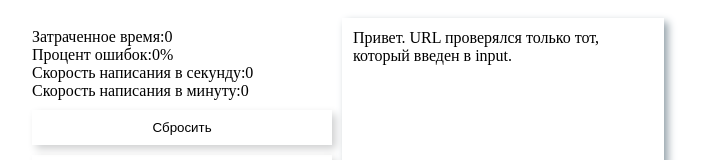
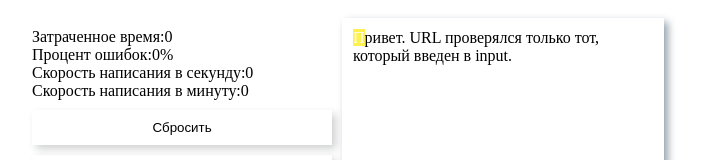
Before and after one commit to YatmanovEE/BWW, a React (Create React App) app in the folder client/: page / in a window 1280 px wide. Shown: the top 160 px of the page, without its empty margins (297-1001 px from the left). Built offline with nearby package versions, Linux system fonts and the light colour scheme.

Commit message:
feat: add selection of the first letter on first launch

```diff
--- a/client/src/components/Corrector.tsx
+++ b/client/src/components/Corrector.tsx
@@ -65,6 +65,10 @@ let style = createUseStyles(
 			},
 		}),
 		span: {},
+		ready: ({ theme }: IStyle) => ({
+			color: "white",
+			backgroundColor: theme.readyColor,
+		}),
 		correct: ({ theme }: IStyle) => ({
 			color: "white",
 			backgroundColor: theme.correctColor,
@@ -141,7 +145,9 @@ export const Corrector: FC<Props> = ({
 								className={join(
 									"span",
 									item.correct !== null
-										? item.correct
+										? item.correct === "ready"
+											? "ready"
+											: item.correct
 											? "correct"
 											: "error"
 										: "undefined"
--- a/client/src/redux/reducers/corrector.ts
+++ b/client/src/redux/reducers/corrector.ts
@@ -7,7 +7,7 @@ import {
 } from "./blackboardWithWords";
 type ICorrector = {
 	count: number;
-	correct: boolean | null;
+	correct: boolean | null | "ready";
 	value: string;
 };
 
@@ -37,11 +37,14 @@ function createCorrector(str: string): ICorrector[] {
 	str.slice(0, 700)
 		.split("")
 		.forEach((item, i) => {
-			arr.push({
-				count: i,
-				correct: null,
-				value: item,
-			});
+			if (i === 0) arr.push({ count: i, correct: "ready", value: item });
+			else {
+				arr.push({
+					count: i,
+					correct: null,
+					value: item,
+				});
+			}
 		});
 	return arr;
 }
--- a/client/src/redux/reducers/theme.ts
+++ b/client/src/redux/reducers/theme.ts
@@ -5,6 +5,7 @@ import { IAction } from "./types";
 export type IReducerTheme<T> = IAction<ActionTypes.ThemeReducer, T>;
 
 export const themeInitialState = {
+	readyColor: "#FFF14D",
 	errorColor: "#EE5353",
 	correctColor: "#02F232",
 	shadowGeometry: "4px 4px 8px 0px",
```
